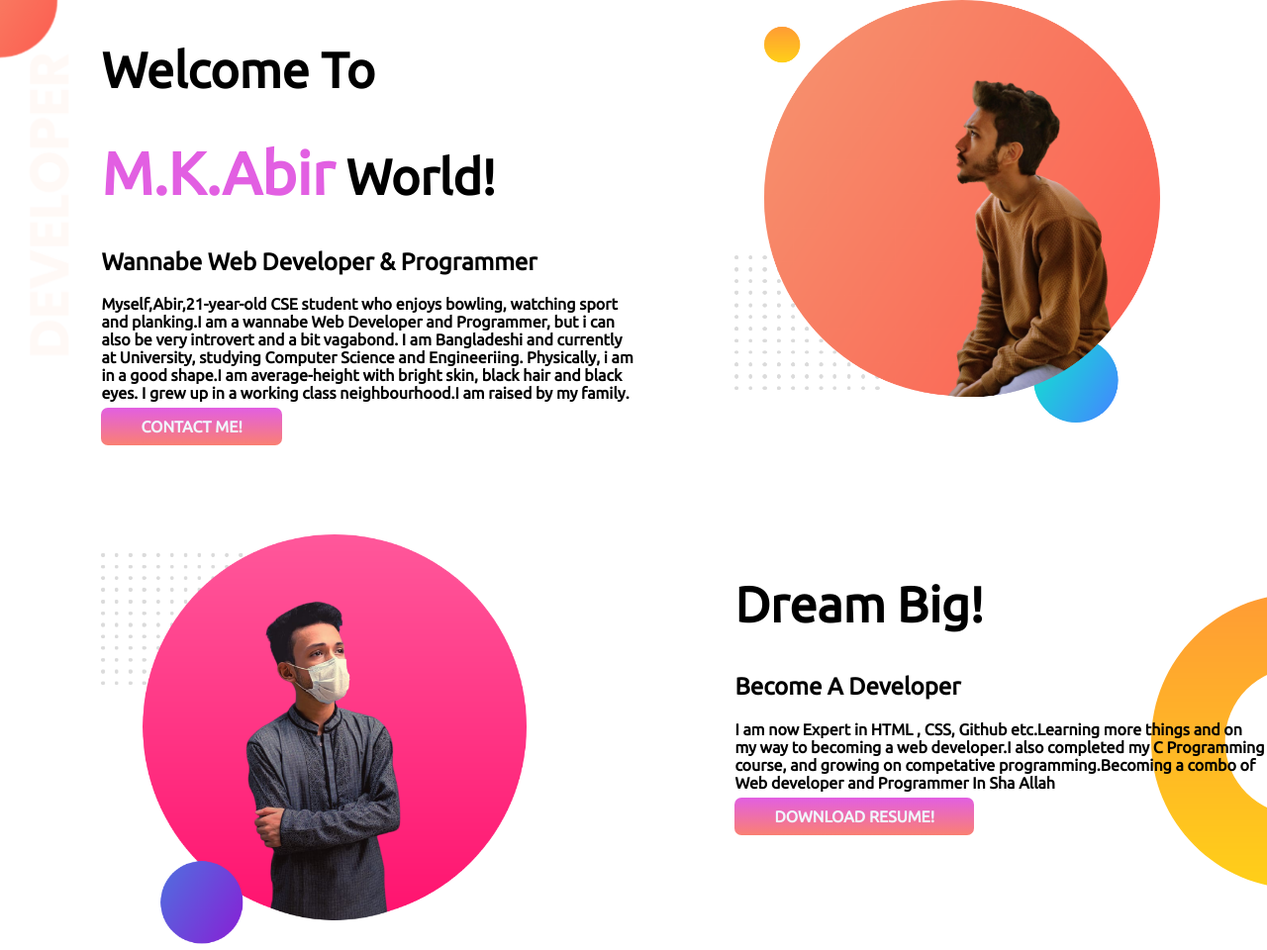
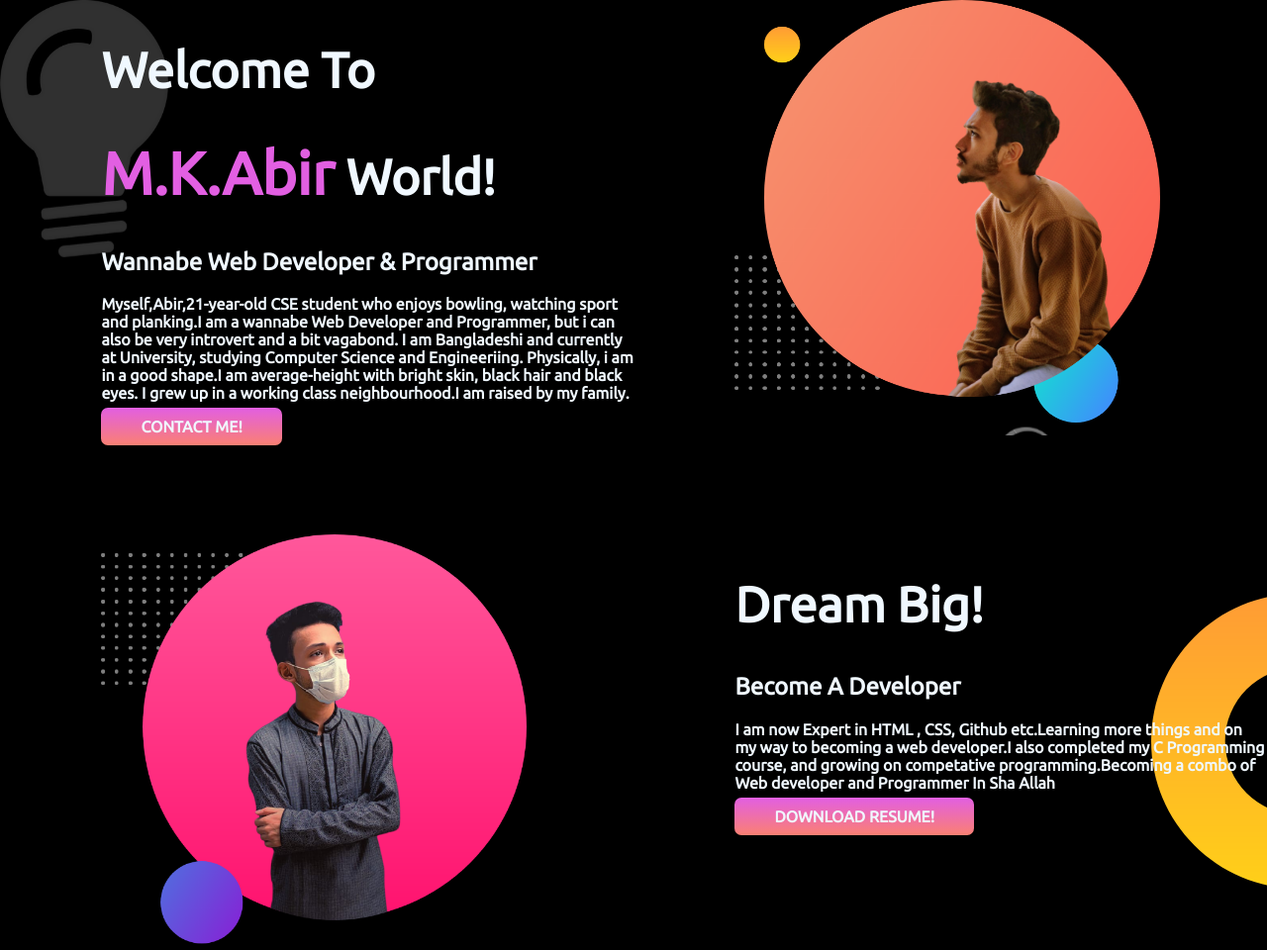
Before and after one commit to abir2010/developer-portfolio, a plain HTML site: page index.html in a window 1280 px wide. Shown: the whole page at 99% size. Drawn offline with Linux system fonts and the light colour scheme.

Commit message:
blackbody

```diff
--- a/index.html
+++ b/index.html
@@ -10,7 +10,7 @@
   <link href="https://fonts.googleapis.com/css2?family=Ubuntu&display=swap" rel="stylesheet">
   <link rel="stylesheet" href="style.css">
 </head>
-<body>
+<body class="black">
   <section class="top-banner">
     <div class="half-width">
       <h1>Welcome To</h1>
--- a/style.css
+++ b/style.css
@@ -1,9 +1,11 @@
 body{
   font-family: 'Ubuntu', sans-serif;
   margin: 0;
+  background-color: black;
 }
 h1{
   font-size: 50px;
+  color: aliceblue;
 }
 .name{
   color: rgb(226, 95, 226);
@@ -14,7 +16,7 @@ section{
   margin-bottom: 100px;
 }
 .top-banner{
-  background-image: url(tamplates-for-image/top-banner.png);
+  background-image: url(tamplates-for-image/bg-design.png);
   background-repeat: no-repeat;
 }
 .half-width{
@@ -26,6 +28,7 @@ section{
 }
 .half-width p{
   font-weight: 600;
+  color: aliceblue;
 }
 .button{
   text-decoration: none;
@@ -40,3 +43,6 @@ section{
   background-repeat: no-repeat;
   background-position: right;
 }
+h2{
+  color: aliceblue;
+}
```
Also changed, not shown: tamplates-for-image/bg-design.png (added).
